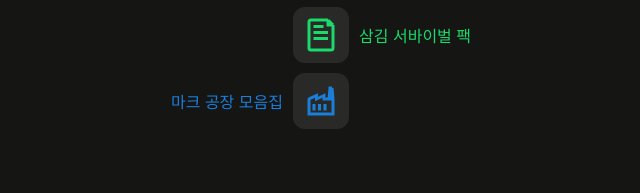
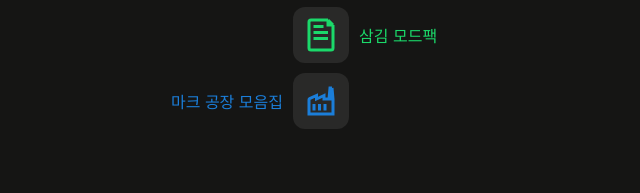
Before and after one commit to THRDTS3/sggbap, a plain HTML site: page index.html in a window 1280 px wide. Shown: the part 441-634 px from the top of the page, 319-959 px from the left. Drawn offline with Linux system fonts and the light colour scheme; a web font is replaced by a local one.

Commit message:
Update index.html
삼김 서바이벌 팩 -> 삼김 모드팩

```diff
--- a/index.html
+++ b/index.html
@@ -35,7 +35,7 @@
             stroke="#1BD96A" stroke-width="3" />
         </svg>
       </a>
-      <span style="color: #1BD96A;">삼김 서바이벌 팩</span>
+      <span style="color: #1BD96A;">삼김 모드팩</span>
       <span style="color: #1B7ED9;">마크 공장 모음집</span>
       <a class="btn" href="https://youtu.be/vLwhRWg2q68" target="_blank">
         <svg width="28" height="30" viewBox="0 0 28 30" fill="none" xmlns="http://www.w3.org/2000/svg">
```
